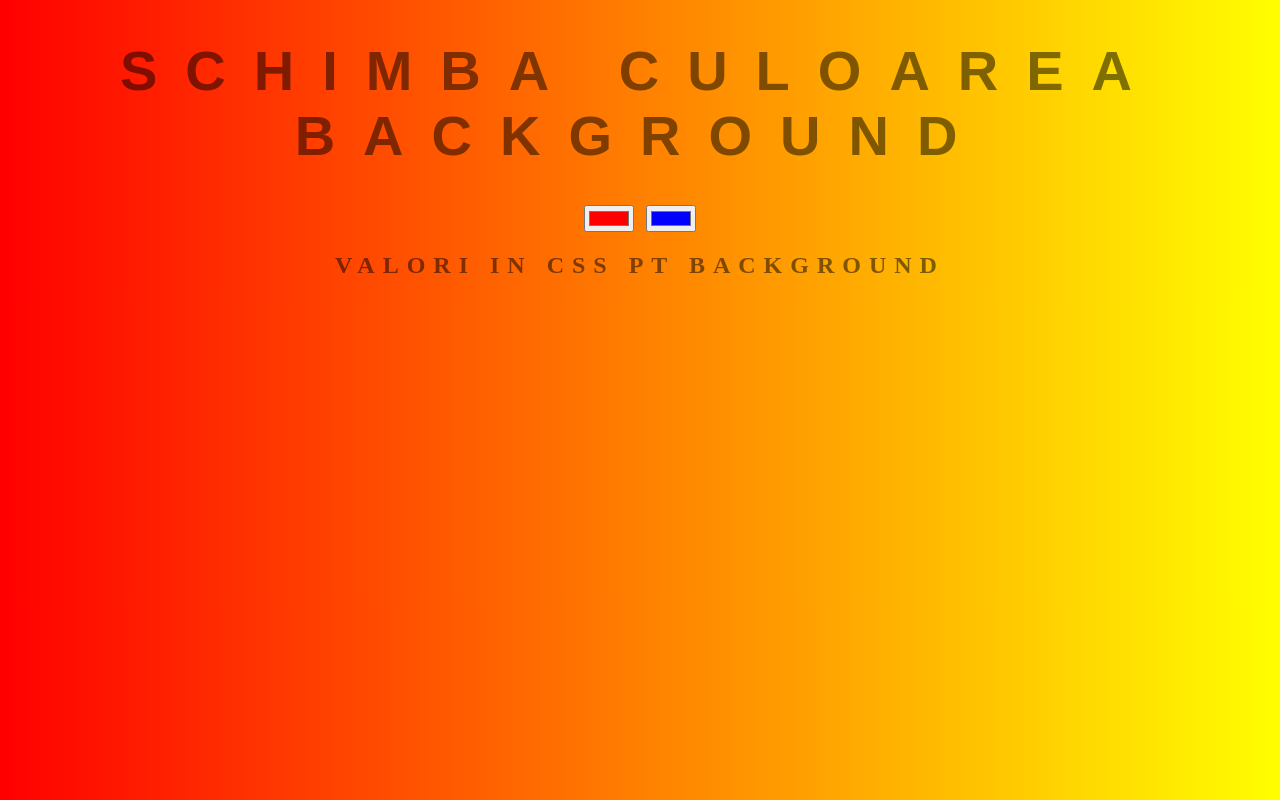
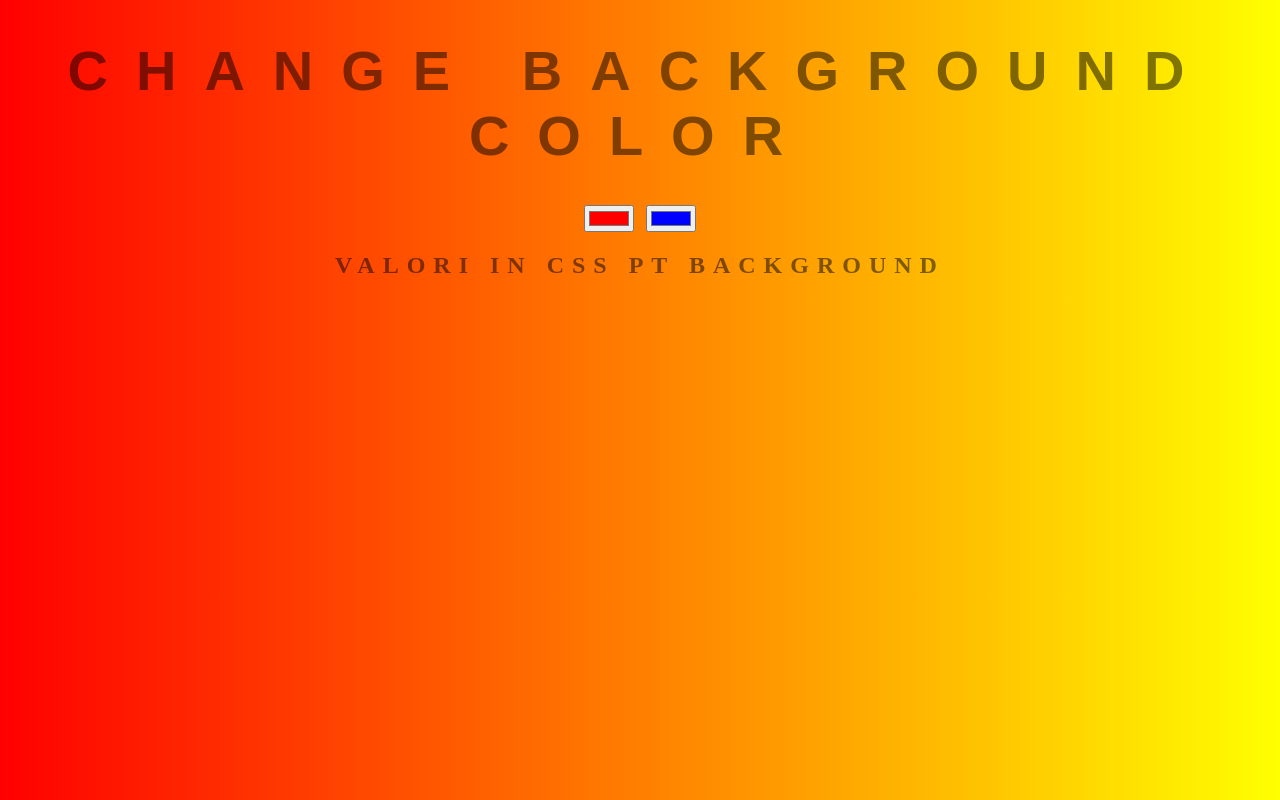
Before and after one commit to vladgrecu/Background-Generator, a plain HTML site: page index.html in a window 1280 px wide. Drawn offline with Linux system fonts and the light colour scheme.

Commit message:
changing title

```diff
--- a/index.html
+++ b/index.html
@@ -5,7 +5,7 @@
 	<link rel="stylesheet" type="text/css" href="style.css">
 </head>
 <body id="gradient">
-	<h1>Schimba culoarea background</h1>
+	<h1>Change background color</h1>
 	<input class="color1" type="color" name="color1" value="#ff0000">
 	<input class="color2" type="color" name="color2" value="#0000ff">
 	<h2>Valori in CSS pt Background</h2>
```
